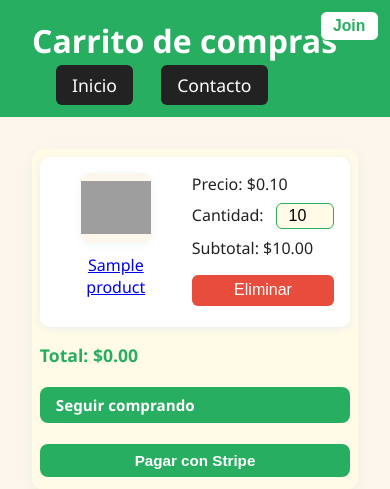
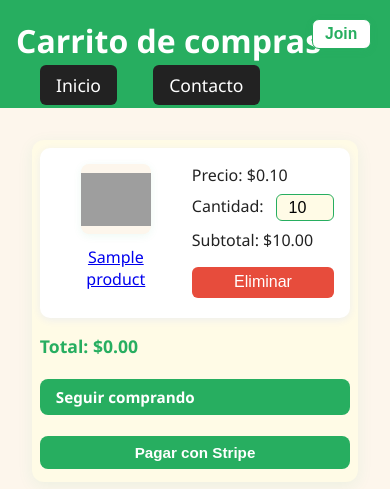
Before and after one commit to exael2000/TiendaAbarrotesFlaskStripe, a Flask app: template mi_tienda/templates/cart.html in a window 390 px wide. Shown: the top 489 px of the page. Run offline with Flask 3, Linux system fonts and the light colour scheme; the template is opened without the code that fills it: most values are stand-ins (such as "Sample title", 1, 10 or a date in 2020); grey boxes are pictures that could not be loaded.

Commit message:
arreglos de login y logout

```diff
--- a/mi_tienda/static/css/styles_cart.css
+++ b/mi_tienda/static/css/styles_cart.css
@@ -27,12 +27,14 @@ body {
 }
 
 header {
+  position: relative;
   background: var(--verde);
   color: var(--blanco);
   padding: 1.2rem 2rem;
   display: flex;
   align-items: center;
   justify-content: space-between;
+  min-height: 70px; /* Opcional: asegura altura mínima */
 }
 
 header h1 {
@@ -41,10 +43,15 @@ header h1 {
   font-weight: 600;
 }
 
+nav {
+  margin-right: 8rem; /* Ajusta este valor según lo que necesites */
+}
+
 nav a {
   color: var(--blanco);
   text-decoration: none;
   margin-left: 1.5rem;
+  margin-right: 0.5rem; /* añade esto para separar más */
   font-size: 1.1rem;
   background: var(--gris);
   padding: 0.5rem 1rem;
@@ -173,6 +180,31 @@ input[type="number"], .cart-qty {
   transform: scale(1.07);
 }
 
+/* Nueva clase para botones de navegación */
+.nav-btn {
+  background: #27ae60;
+  color: #fff;
+  border: none;
+  border-radius: 7px;
+  padding: 0.5em 1.3em;
+  font-size: 1.08rem;
+  font-weight: 600;
+  cursor: pointer;
+  box-shadow: 0 2px 8px rgba(39,174,96,0.08);
+  transition: background 0.2s, color 0.2s, box-shadow 0.2s;
+  margin-top: 0.7em;
+  margin-bottom: 0.2em;
+  width: 100%;
+  display: block;
+}
+
+.nav-btn:hover, .nav-btn:focus {
+  background: #145a32;
+  color: #fff;
+  box-shadow: 0 4px 16px rgba(39,174,96,0.13);
+  outline: none;
+}
+
 /* Pie de página */
 .main-footer {
   background: var(--gris);
@@ -217,7 +249,7 @@ input[type="number"], .cart-qty {
 .user-auth-box {
   position: absolute;
   top: 1.2rem;
-  right: 2rem;
+  right: 2rem; /* Regresa a 2rem para que quede bien pegado al borde */
   z-index: 10;
   display: flex;
   align-items: center;
@@ -399,7 +431,18 @@ input[type="number"], .cart-qty {
 @media (max-width: 700px) {
   .user-auth-box {
     top: 0.7rem;
-    right: 0.7rem;
+    right: 1.2rem; /* antes: 0.7rem, ahora un poco más separado del borde */
+  }
+  .user-auth-box {
+    margin-top: 0.5rem;
+    margin-right: 0;
+    justify-content: flex-end;
+  }
+  header {
+    flex-direction: column;
+    align-items: stretch;
+    gap: 0.7rem;
+    padding: 1.2rem 1rem;
   }
   .user-auth-btn, .user-auth-name {
     font-size: 0.98rem;
--- a/mi_tienda/templates/cart.html
+++ b/mi_tienda/templates/cart.html
@@ -13,6 +13,9 @@
       <a href="{{ url_for('index') }}">Inicio</a>
       <a href="{{ url_for('contacto') }}">Contacto</a>
     </nav>
+    <div class="user-auth-box">
+      <button type="button" class="user-auth-btn" id="join-btn">Join</button>
+    </div>
   </header>
   <main>
     {% if items %}
@@ -132,9 +135,6 @@
       </div>
     </div>
   </footer>
-  <div class="user-auth-box">
-    <button type="button" class="user-auth-btn" id="join-btn">Join</button>
-  </div>
   <!-- Modal de login -->
   <div id="login-modal" class="modal" style="display:none;">
     <div class="modal-content">
```
